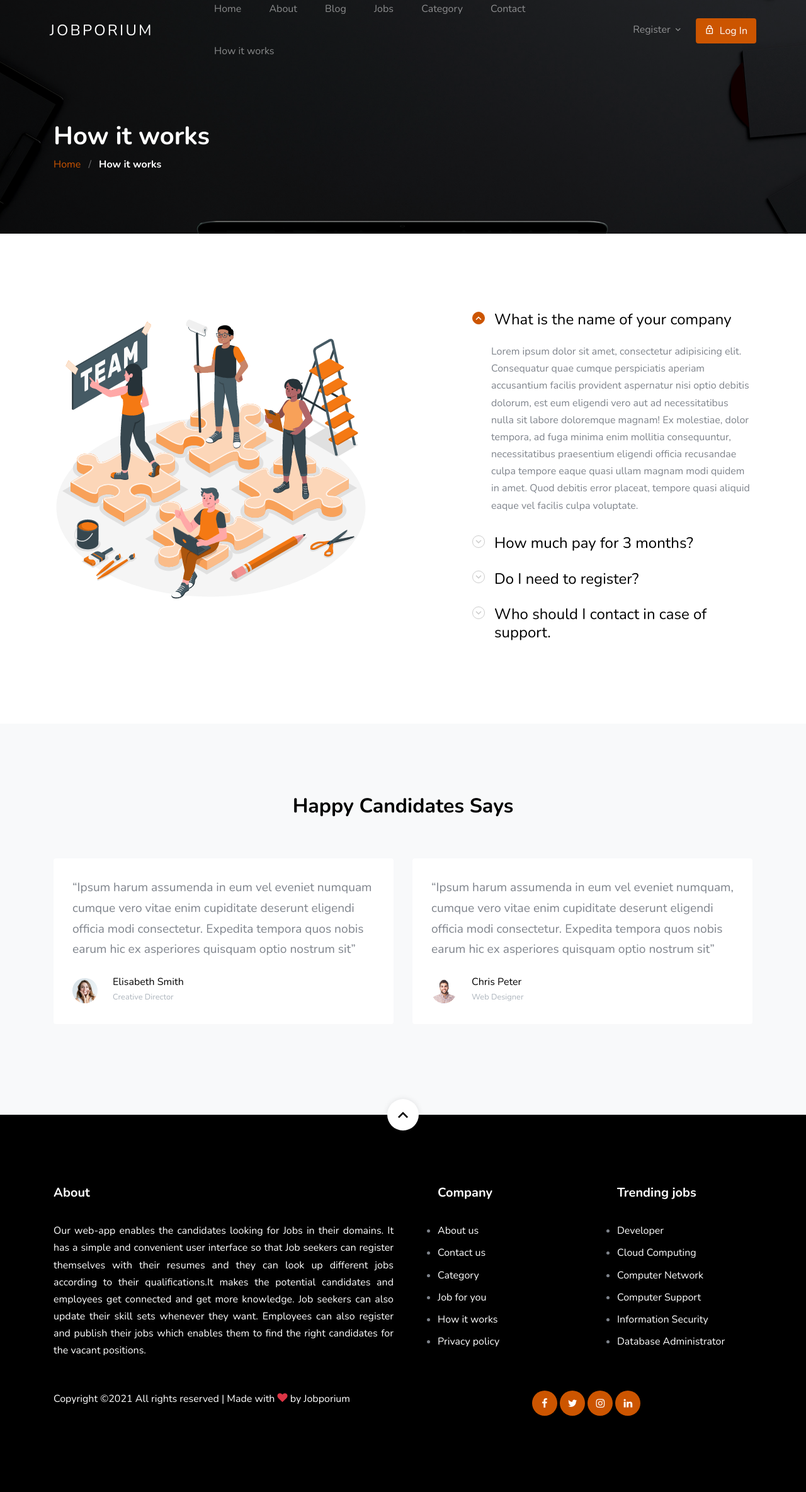
After one commit to kathrinesathi/Jobporium, a Django app: page /how-it-works/ in a window 1280 px wide. The commit adds this page. Shown: the whole page at 63% size. Run offline with Django 3.2, Linux system fonts and the light colour scheme; some libraries are stand-ins or nearby versions; some web fonts are replaced.

Commit message:
how it works and quotes

```diff
--- a/jobapp/urls.py
+++ b/jobapp/urls.py
@@ -9,6 +9,7 @@ urlpatterns = [
     path('', views.home_view, name='home'),
     path('about-us/', views.about_view, name='about-us'),
     path('blog/', views.blog_view, name='blog'),
+    path('how-it-works/', views.work_view, name='how-it-works'),
     path('contact-us/', views.contact_view, name='contact-us'),
     path('category/', views.category_view, name='category'),
     path('jobs/', views.job_list_View, name='job-list'),
--- a/jobapp/views.py
+++ b/jobapp/views.py
@@ -72,6 +72,9 @@ def category_view(request):
 
 def contact_view(request):
     return render(request, 'jobapp/contactus.html', {})
+
+def work_view(request):
+    return render(request, 'jobapp/work.html', {})
 
 
 
--- a/template/header.html
+++ b/template/header.html
@@ -31,8 +31,8 @@
             <li><a href="{% url 'jobapp:job-list' %}">Jobs</a></li>
             <li><a href="{% url 'jobapp:category' %}">Category</a></li>
             <li><a href="{% url 'jobapp:contact-us' %}">Contact</a></li>
-            <li><a href="#">How it works</a></li>
-            <!-- {% url 'jobapp:contact-us' %} -->
+            <li><a href="{% url 'jobapp:how-it-works' %}">How it works</a></li>
+
 
           </ul>
         </nav>
--- /dev/null
+++ b/template/jobapp/work.html
@@ -0,0 +1,141 @@
+{% extends 'base.html' %}
+{% load static %}
+{% block content %}
+
+<!-- HOW IT WORKS -->
+<section class="section-hero overlay inner-page bg-image"
+    style="background-image:  url('{% static 'images/hero_1.jpg' %}');" id="home-section">
+    <div class="container">
+        <div class="row">
+            <div class="col-md-7">
+                <h1 class="text-white font-weight-bold">How it works</h1>
+                <div class="custom-breadcrumbs">
+                    <a href="#">Home</a> <span class="mx-2 slash">/</span>
+                    <span class="text-white"><strong>How it works</strong></span>
+                </div>
+            </div>
+        </div>
+    </div>
+</section>
+<section class="site-section" id="accordion">
+    <div class="container">
+        <div class="row accordion justify-content-center block__76208">
+            <div class="col-lg-6">
+                <img src="{% static 'images/person_6.gif' %}" alt="Image" class="img-fluid rounded">
+            </div>
+            <div class="col-lg-5 ml-auto">
+                <div class="accordion-item">
+                    <h3 class="mb-0 heading">
+                        <a class="btn-block h4" data-toggle="collapse" href="#collapseFive" role="button"
+                            aria-expanded="true" aria-controls="collapseFive">What is the name of your company<span
+                                class="icon"></span></a>
+                    </h3>
+                    <div id="collapseFive" class="collapse show" aria-labelledby="headingOne" data-parent="#accordion">
+                        <div class="body-text">
+                            <p>Lorem ipsum dolor sit amet, consectetur adipisicing elit. Consequatur quae cumque
+                                perspiciatis aperiam accusantium facilis provident aspernatur nisi optio debitis
+                                dolorum, est eum eligendi vero aut ad necessitatibus nulla sit labore doloremque magnam!
+                                Ex molestiae, dolor tempora, ad fuga minima enim mollitia consequuntur, necessitatibus
+                                praesentium eligendi officia recusandae culpa tempore eaque quasi ullam magnam modi
+                                quidem in amet. Quod debitis error placeat, tempore quasi aliquid eaque vel facilis
+                                culpa voluptate.</p>
+                        </div>
+                    </div>
+                </div>
+                <div class="accordion-item">
+                    <h3 class="mb-0 heading">
+                        <a class="btn-block h4" data-toggle="collapse" href="#collapseSix" role="button"
+                            aria-expanded="false" aria-controls="collapseSix">How much pay for 3 months?<span
+                                class="icon"></span></a>
+                    </h3>
+                    <div id="collapseSix" class="collapse" aria-labelledby="headingOne" data-parent="#accordion">
+                        <div class="body-text">
+                            <p>Lorem ipsum dolor sit amet, consectetur adipisicing elit. Vel ad laborum expedita.
+                                Nostrum iure atque enim quisquam minima distinctio omnis, consequatur aliquam suscipit,
+                                quidem, esse aspernatur! Libero, excepturi animi repellendus porro impedit nihil in
+                                doloremque a quaerat enim voluptatum, perspiciatis, quas dignissimos maxime ut cum
+                                reiciendis eius dolorum voluptatem aliquam!</p>
+                        </div>
+                    </div>
+                </div>
+                <div class="accordion-item">
+                    <h3 class="mb-0 heading">
+                        <a class="btn-block h4" data-toggle="collapse" href="#collapseSeven" role="button"
+                            aria-expanded="false" aria-controls="collapseSeven">Do I need to register? <span
+                                class="icon"></span></a>
+                    </h3>
+                    <div id="collapseSeven" class="collapse" aria-labelledby="headingOne" data-parent="#accordion">
+                        <div class="body-text">
+                            <p>Lorem ipsum dolor sit amet, consectetur adipisicing elit. Vel ad laborum expedita.
+                                Nostrum iure atque enim quisquam minima distinctio omnis, consequatur aliquam suscipit,
+                                quidem, esse aspernatur! Libero, excepturi animi repellendus porro impedit nihil in
+                                doloremque a quaerat enim voluptatum, perspiciatis, quas dignissimos maxime ut cum
+                                reiciendis eius dolorum voluptatem aliquam!</p>
+                        </div>
+                    </div>
+                </div>
+                <div class="accordion-item">
+                    <h3 class="mb-0 heading">
+                        <a class="btn-block h4" data-toggle="collapse" href="#collapseEight" role="button"
+                            aria-expanded="false" aria-controls="collapseEight">Who should I contact in case of
+                            support.<span class="icon"></span></a>
+                    </h3>
+                    <div id="collapseEight" class="collapse" aria-labelledby="headingOne" data-parent="#accordion">
+                        <div class="body-text">
+                            <p>Lorem ipsum dolor sit amet, consectetur adipisicing elit. Vel ad laborum expedita.
+                                Nostrum iure atque enim quisquam minima distinctio omnis, consequatur aliquam suscipit,
+                                quidem, esse aspernatur! Libero, excepturi animi repellendus porro impedit nihil in
+                                doloremque a quaerat enim voluptatum, perspiciatis, quas dignissimos maxime ut cum
+                                reiciendis eius dolorum voluptatem aliquam!</p>
+                        </div>
+                    </div>
+                </div>
+            </div>
+        </div>
+    </div>
+</section>
+<section class="site-section bg-light">
+    <div class="container">
+        <div class="row mb-5">
+            <div class="col-12 text-center" data-aos="fade">
+                <h2 class="section-title mb-3">Happy Candidates Says</h2>
+            </div>
+        </div>
+        <div class="row">
+            <div class="col-lg-6">
+                <div class="block__87154 bg-white rounded">
+                    <blockquote>
+                        <p>&ldquo;Ipsum harum assumenda in eum vel eveniet numquam cumque vero vitae enim cupiditate
+                            deserunt eligendi officia modi consectetur. Expedita tempora quos nobis earum hic ex
+                            asperiores quisquam optio nostrum sit&rdquo;</p>
+                    </blockquote>
+                    <div class="block__91147 d-flex align-items-center">
+                        <figure class="mr-4"><img src="{% static 'images/person_1.jpg' %}" alt="Image" class="img-fluid"></figure>
+                        <div>
+                            <h3>Elisabeth Smith</h3>
+                            <span class="position">Creative Director</span>
+                        </div>
+                    </div>
+                </div>
+            </div>
+            <div class="col-lg-6">
+                <div class="block__87154 bg-white rounded">
+                    <blockquote>
+                        <p>&ldquo;Ipsum harum assumenda in eum vel eveniet numquam, cumque vero vitae enim cupiditate
+                            deserunt eligendi officia modi consectetur. Expedita tempora quos nobis earum hic ex
+                            asperiores quisquam optio nostrum sit&rdquo;</p>
+                    </blockquote>
+                    <div class="block__91147 d-flex align-items-center">
+                        <figure class="mr-4"><img src="{% static 'images/person_2.jpg' %}" alt="Image" class="img-fluid"></figure>
+                        <div>
+                            <h3>Chris Peter</h3>
+                            <span class="position">Web Designer</span>
+                        </div>
+                    </div>
+                </div>
+            </div>
+        </div>
+    </div>
+</section>
+
+{% endblock %}
```
Also changed, not shown: template/jobapp/index.html (+17 -16 lines), static/images/apps.png (deleted), static/images/person5.jpg (deleted), static/images/person_6.jpg (deleted), static/images/person_transparent.jpg (deleted), static/images/person_transparent.png (deleted), static/images/person_transparent2.jpg (deleted), static/images/person_transparent_2.png (deleted).
